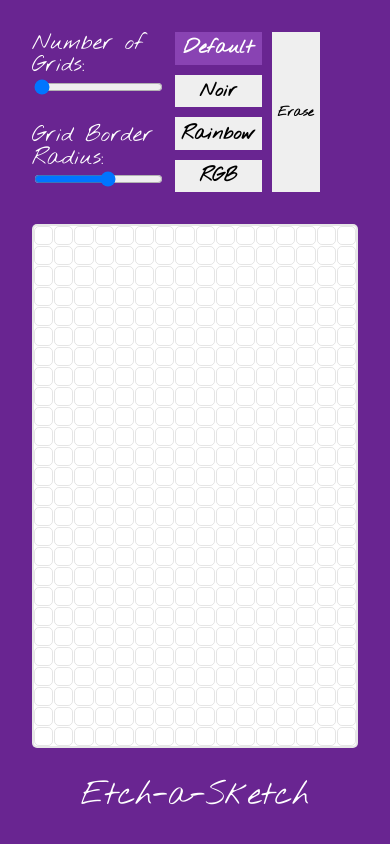
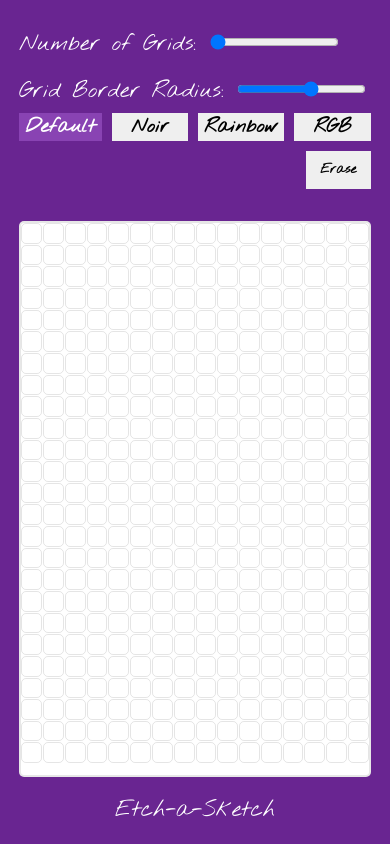
Before and after one commit to bbntpl/etch-a-sketch, a plain HTML site: page index.html in a window 390 px wide. Drawn offline with Linux system fonts and the light colour scheme.

Commit message:
Fix: breakpoint styles

```diff
--- a/styles/main.css
+++ b/styles/main.css
@@ -46,9 +46,7 @@ body {
     box-shadow: 0 19px 35px 0 rgba(0, 0, 0, .20);
 }
 
-.main-container:first-child, .main-container:last-child {
-    flex: 1 3 25%;
-}
+
 
 /*** ETCH-A-SKETCH OPTIONS ***/
 .eas__options {
@@ -60,7 +58,6 @@ body {
 
 .eas__options>* {
     display: flex;
-    flex: 1 1 24%;
     gap: 1.5rem 1.8rem;
 }
 
@@ -89,12 +86,13 @@ body {
 
 .eas__erase-wrapper button {
     border: none;
+    padding: .8em 1.1em;
 }
 
 .eas {
     width: 100%;
     height: 100%;
-    flex: 1 1 50%;
+    flex: 1 1 75%;
     border: 2px solid rgba(22, 22, 22, 0.1);
     border-radius: 5px;
     background: #fff;
@@ -114,7 +112,7 @@ body {
     text-align: center;
     padding: 1em;
     color: #fff;
-    font-size: clamp(2em, 3.2vw, 3.5em);
+    font-size: clamp(1.4em, 3.8vw, 2.7em);
 }
 
 .grid-row-container {
@@ -133,18 +131,58 @@ body {
 
 
 /*** BREAKPOINTS ***/
-@media screen and (max-width: 768px) {
+@media screen and (min-device-width: 768px), screen and (min-width: 768px){
+    .eas__erase-wrapper {
+        display: flex;
+        justify-content: end;
+    }
+}
+
+@media screen and (min-device-width: 640px) and (max-device-width: 768px), only screen and (min-width: 640px) and (max-width: 768px) {
     .main-container {
         height: 100%;
         max-height: 100%;
         border-radius: 0;
-        padding: 0 2rem;
+        padding: 0 1.2rem;
+    }
+
+    .eas__options {
+        flex-direction: column;
     }
 }
-@media screen and (max-width: 640px) {
+
+@media screen and (max-device-width: 968px) and (max-device-width: 428px) and (orientation: landscape) {
+    .eas__resize {
+        display: flex;
+        flex-direction: row;
+        flex-basis: 20%;
+    }
+
+    .eas__options {
+        flex-direction: column;
+        gap: 10px;
+    }
+
+    .eas__colors {
+        flex-direction: row;
+        flex-wrap: nowrap;
+        flex-basis: 60%;
+    }
+}
+
+@media screen and (max-device-width: 640px), only screen and (max-width: 640px) {
     .main-container {
         height: 100%;
         max-height: 100%;
         border-radius: 0;
+        padding: 0 1.2rem;
+    }
+    .eas__options {
+        flex-direction: column;
+        gap: 10px;
+    }
+    .eas__colors {
+        flex-direction: row;
+        flex-wrap: nowrap;
     }
 }
```
